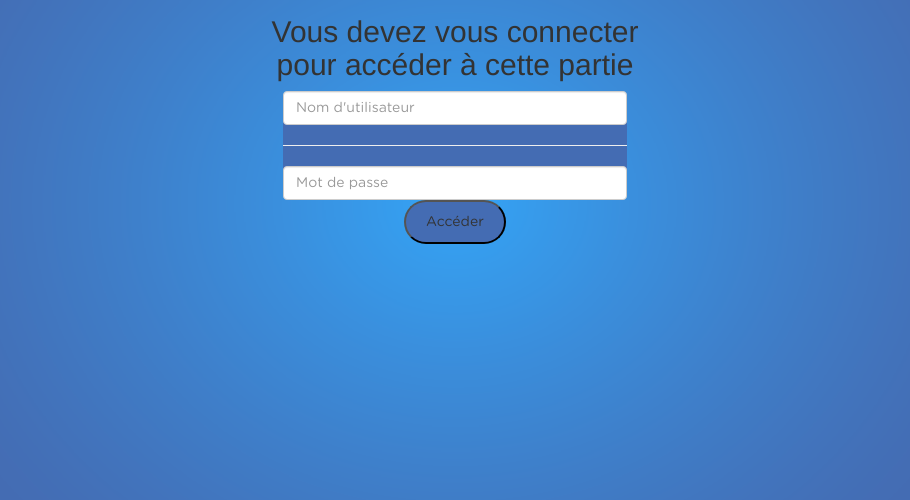
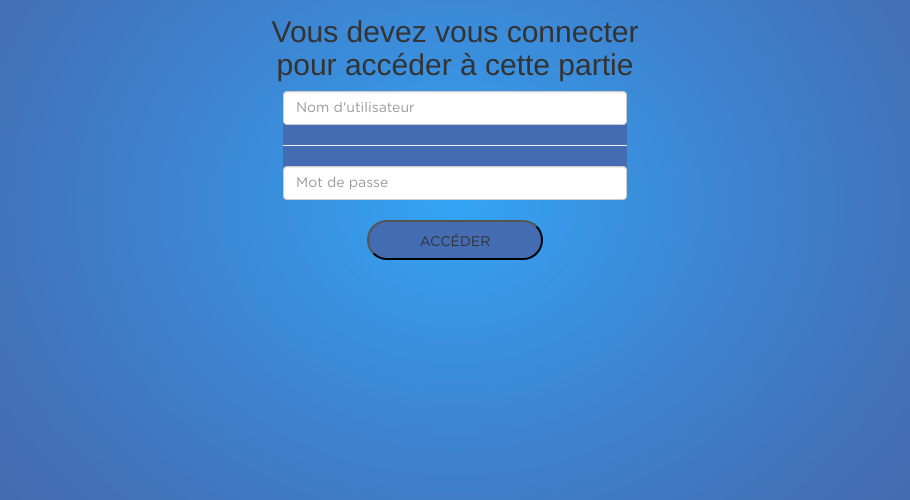
Before and after one commit to LilliJane/Memory, a PHP site: page /admin.php in a window 1280 px wide. Shown: the part 197-697 px from the top of the page, without its empty margins (185-1095 px from the left). Run offline with PHP 8.4, Linux system fonts and the light colour scheme; data that the repository does not hold is empty; a stand-in replaces the project's code that opens the database connection.

Commit message:
style adapting css

```diff
--- a/admin.php
+++ b/admin.php
@@ -24,8 +24,10 @@
 						<input type="password" name="password" placeholder="Mot de passe" class="form-control input-auth"/>
 					</div>
 
-			 		<button type="submit" name= "connexion"/>Accéder
-			 		</button>
+					<div class="row" style="margin-top: 20px">
+			 			<button type="submit" name= "connexion"/>ACCÉDER
+			 			</button>
+			 		</div>
 			 	</form>
 			 	</div>
 		<?php
--- a/game.php
+++ b/game.php
@@ -31,7 +31,8 @@
        			</select>
     		</div>
     		<br /><br />
-	 		<input type="submit" name= "lol" value="Commencer la partie" /><br /><br />
+	 		<button type="submit" name= "lol"/>JOUER
+	 		</button>
 	 	</form>
 	 	<?php
 	}
--- a/style.css
+++ b/style.css
@@ -87,8 +87,8 @@ li {
 
 hr {
 	border-width: 3px 0px 0px;
+	border-style: solid none none;
 	border-color: #22a7f0;
-	height: 3px;
 }
 
 .div-auth {
@@ -101,14 +101,12 @@ hr {
 	width: 344px;
 }
 
-.input-auth {
+.input-auth input[=text], input[=password] {
 	background-color: #446cb3;
 }
 
 /* Button */
 button {
-  -webkit-border-radius: 28;
-  -moz-border-radius: 28;
   border-radius: 28px;
   font-family: 'Gotham-Rounded-Book';
   color: #ffffff;
@@ -116,14 +114,11 @@ button {
   background: #446cb3;
   padding: 10px 20px 10px 20px;
   text-decoration: none;
+  width: 176px;
+  height: 40px;
 }
 
 button:hover {
   background: #3cb0fd;
-  background-image: -webkit-linear-gradient(top, #3cb0fd, #3498db);
-  background-image: -moz-linear-gradient(top, #3cb0fd, #3498db);
-  background-image: -ms-linear-gradient(top, #3cb0fd, #3498db);
-  background-image: -o-linear-gradient(top, #3cb0fd, #3498db);
-  background-image: linear-gradient(to bottom, #3cb0fd, #3498db);
   text-decoration: none;
 }
```
